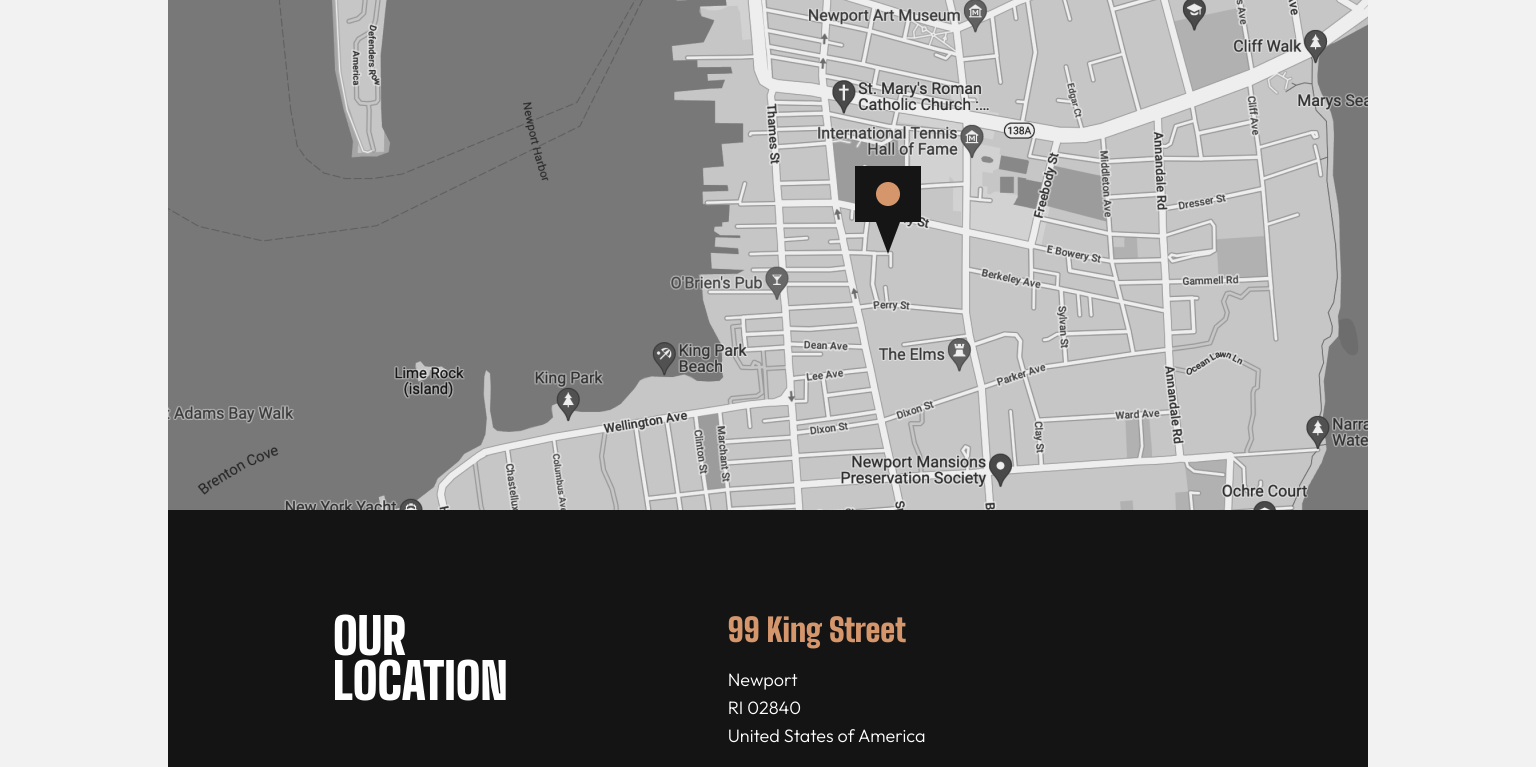
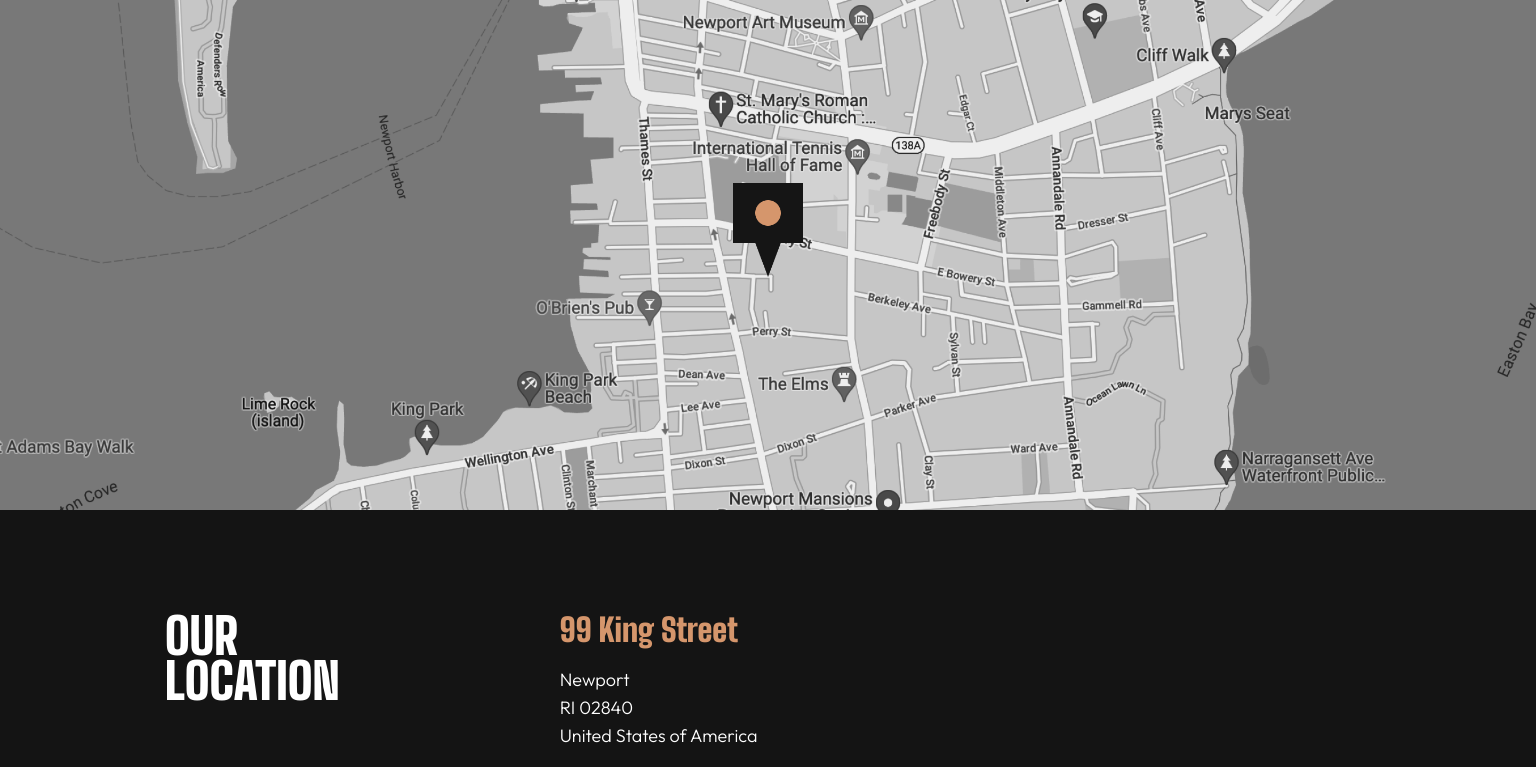
Before and after one commit to MariamKakushadze/Art-Gallery, a plain HTML site: page pages/second/index.html in a window 1536 px wide. Shown: the part 90-857 px from the top of the page. Drawn offline with Linux system fonts and the light colour scheme.

Commit message:
Update style.css

```diff
--- a/pages/second/style.css
+++ b/pages/second/style.css
@@ -156,9 +156,7 @@
         }
     }
     @media only screen and (min-width: 1300px){
-        html{
-            max-width:1200px;
-        }
+
         header{
             background-image:url(../../assets/Maps.png);
             background-size: cover;
```
